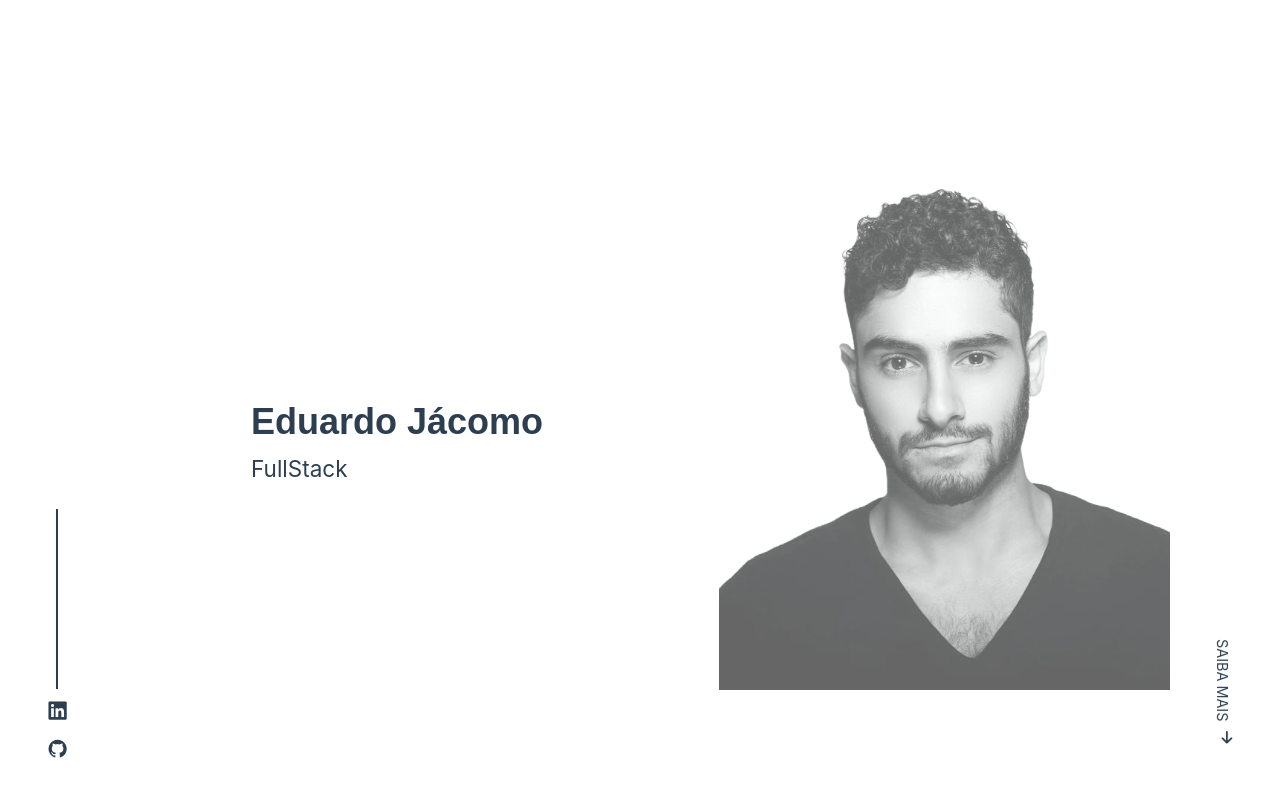
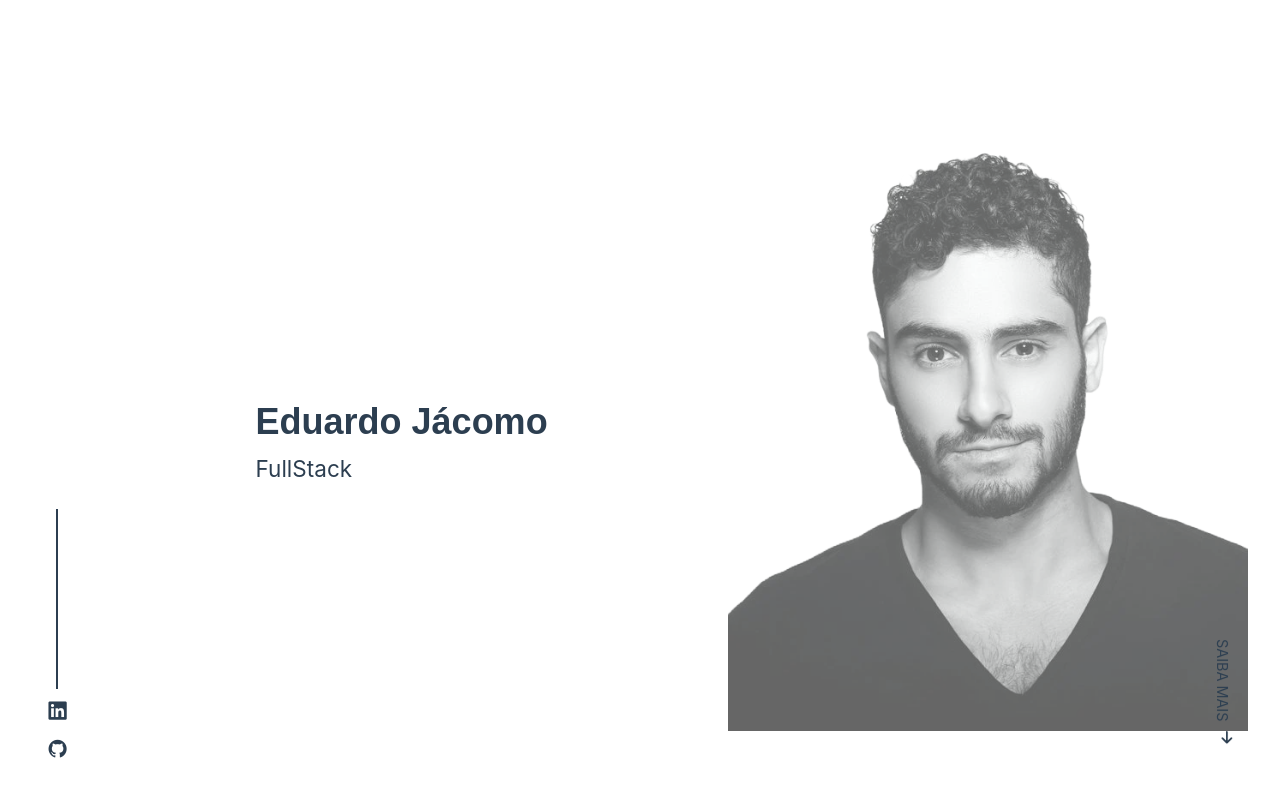
Before and after one commit to eduardojacomo/lifeandspiritchurch, a Vue app: page / in a window 1280 px wide. Shown: the top 800 px of the page. Built offline with nearby package versions, Linux system fonts and the light colour scheme.

Commit message:
reponsive banner

```diff
--- a/src/components/Banner.vue
+++ b/src/components/Banner.vue
@@ -30,83 +30,105 @@
 </template>
 
 <style scoped>
-.banner{
+.banner {
     display: flex;
-    gap: .5rem;
-    height: auto;
+    gap: 0.5rem;
     width: 100%;
-    padding: 70px 2rem .5rem 2rem;
+    padding: 70px 2rem 0.5rem 2rem;
     position: relative;
 }
-.content{
+
+.content {
     display: flex;
-    width: 90%;
-    flex-direction: row;
+    flex: 1 0 380px;
+    flex-direction: column;
 }
-.socials, .right-side{
+
+.image-content {
+    order: -1;
+}
+
+@media screen and (min-width: 768px) {
+    .content {
+        flex-direction: row;
+    }
+
+    .image-content {
+        order: 0;
+        min-height: 88vh;
+    }
+}
+
+@media screen and (min-width: 1024px) {
+    .content {
+        flex-wrap: wrap-reverse;
+    }
+
+    .image-content {
+        background-position: right;
+    }
+}
+
+
+.socials, .right-side {
     display: flex;
     flex-direction: column;
     justify-content: flex-end;
-    gap: .5rem;
-    padding: 0 0 .5rem 1rem;
+    gap: 0.5rem;
+    padding: 0 0 0.5rem 1rem;
     font-size: 1.2rem;
 }
 
-.socials a{
+.socials a {
     text-decoration: none;
     color: var(--color-text);
     cursor: pointer;
 }
 
-.socials a:hover{
+.socials a:hover {
     color: var(--color-heading);
 }
 
-.text_content{
+.text_content {
     display: flex;
     flex-direction: column;
-    width: 500px;
+    flex: 1 0 380px;
     justify-content: center;
     align-content: center;
-    width: 100%;
     align-items: center;
-
 }
 
-.text_content h1{
+.text_content h1 {
     font-family: "Poppins", sans-serif;
-    font-weight: 700;
-    font-style: normal;
     font-weight: 700;
     font-size: 36px;
     color: var(--color-heading);
 }
 
 .linha-vertical {
-    border-left: 2px solid var(--color-text); /* Define a borda esquerda */
-    height: 180px; /* Define a altura da linha */
+    border-left: 2px solid var(--color-text);
+    height: 180px;
     margin: 0 0 0 8px;
 }
 
-.text{
+.text {
     display: flex;
     flex-direction: column;
 }
 
 .image-content {
     display: flex;
-    width: 70%;
+    width: clamp(380px, 100%, 520px);
     background-image: url("/src/assets/me.png");
-    overflow-x: hidden;
-    overflow-y: hidden;
+    overflow: hidden;
     opacity: 0.6;
     background-repeat: no-repeat;
     background-size: contain;
-    background-position: right;
-    height: 88vh;
+    background-position: center;
+    height: 50vh;
 }
 
-.vertical{
+.vertical {
     position: absolute;
     bottom: 50px;
     right: 20px;
@@ -122,14 +144,13 @@
     display: flex;
     flex-direction: row;
     gap: 10px;
-    font-size: .9rem;
+    font-size: 0.9rem;
     color: var(--color-text);
     border: none;
     cursor: pointer;
-    animation: moverVertical 2s infinite alternate; /* Animação vertical */
+    animation: moverVertical 2s infinite alternate;
     align-content: center;
 }
-
 
 @keyframes moverVertical {
     0% {
```
